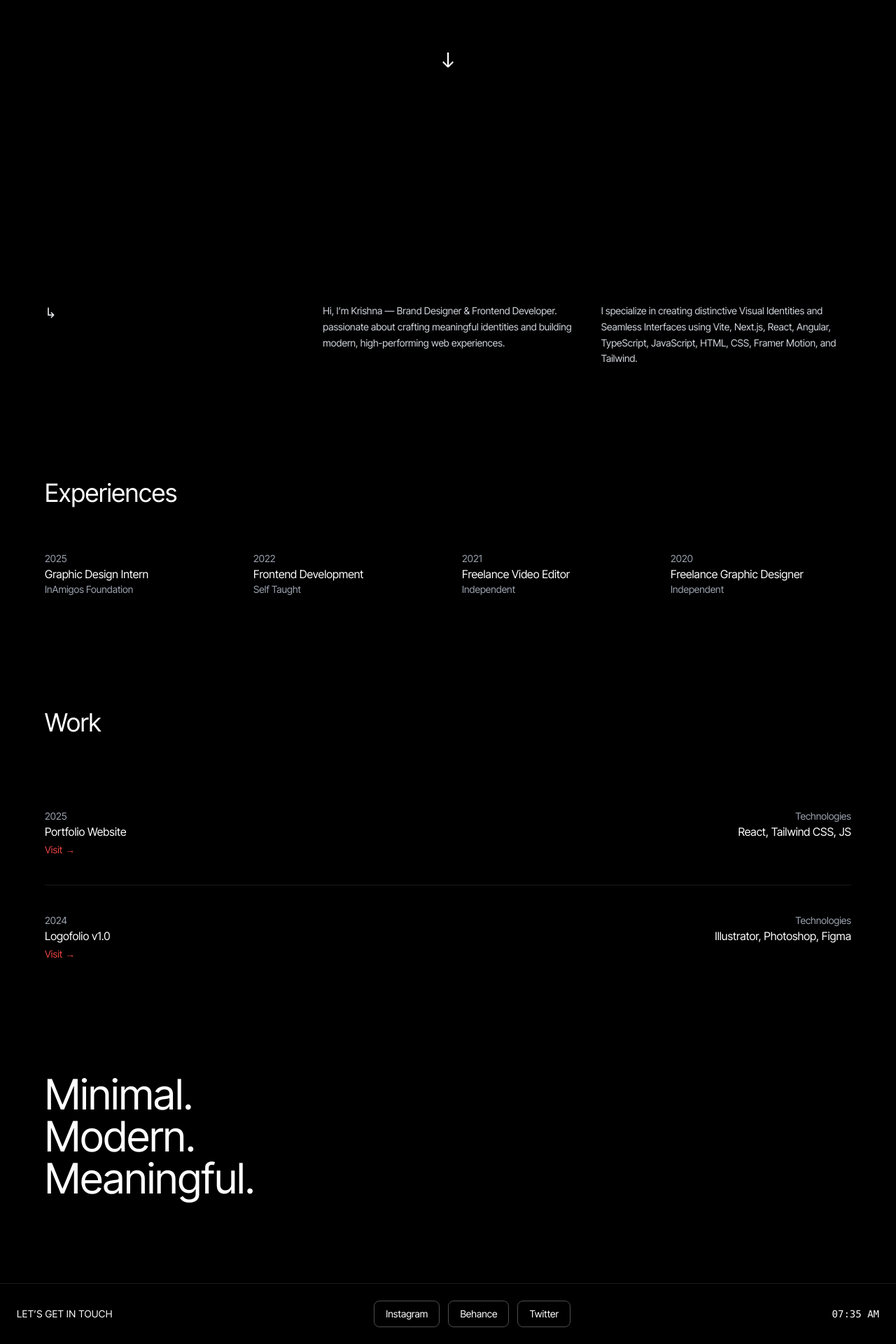
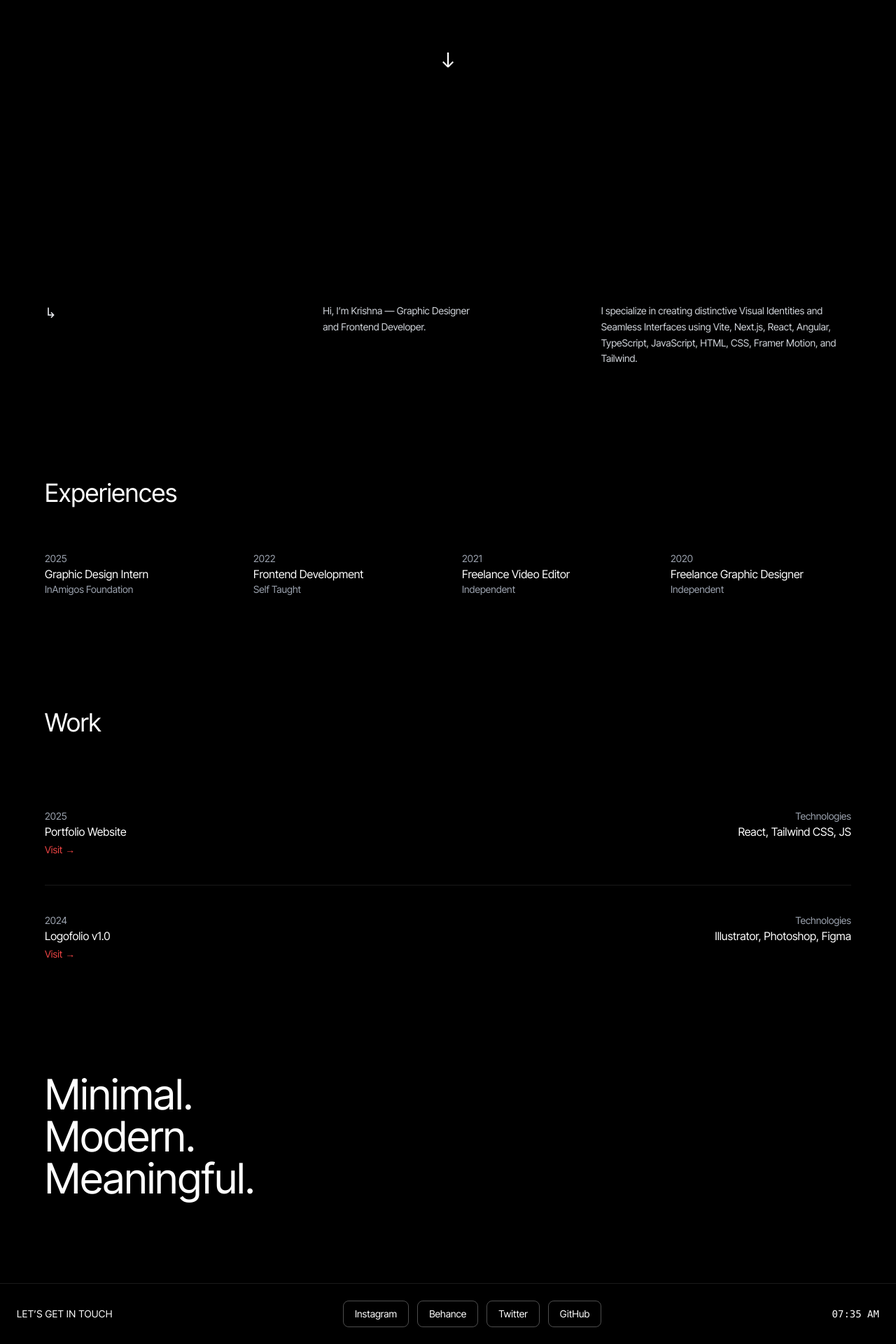
Before and after one commit to blurryface027/my-portfolio, a React (Vite) app: page / in a window 1280 px wide. Shown: the part 515-2435 px from the top of the page at 70% size. Built offline with nearby package versions, Linux system fonts and the light colour scheme.

Commit message:
fix: update introduction text for clarity and add GitHub link to social platforms

```diff
--- a/src/App.tsx
+++ b/src/App.tsx
@@ -70,8 +70,8 @@ export default function App() {
     {/* Short Intro */}
     <div className="text-left">
       <p className="text-base leading-relaxed text-gray-300 text-sm">
-        Hi, I’m Krishna — Brand Designer & Frontend Developer. <br />
-        passionate about crafting meaningful identities and building modern, high-performing web experiences.
+        Hi, I’m Krishna — Graphic Designer<br/>
+        and Frontend Developer.
       </p>
     </div>
 
@@ -212,6 +212,7 @@ export default function App() {
     { name: "Instagram", url: "https://instagram.com/gh0stfreak027" },
     { name: "Behance", url: "https://behance.net/krishnadzns" },
     { name: "Twitter", url: "https://twitter.com/blurryface027" },
+    { name: "GitHub", url: "https://github.com/blurryface027" },
   ].map((platform) => (
     <a
       key={platform.name}
```
